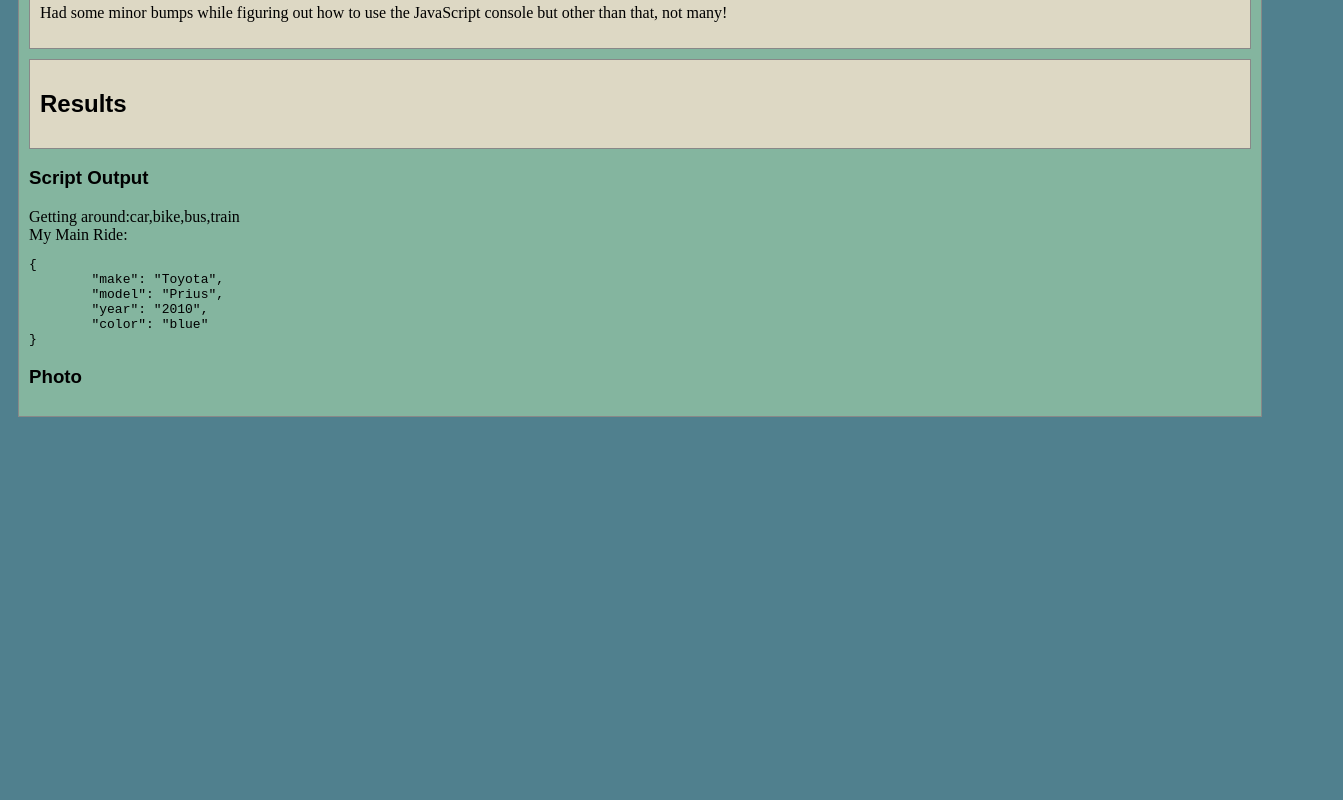
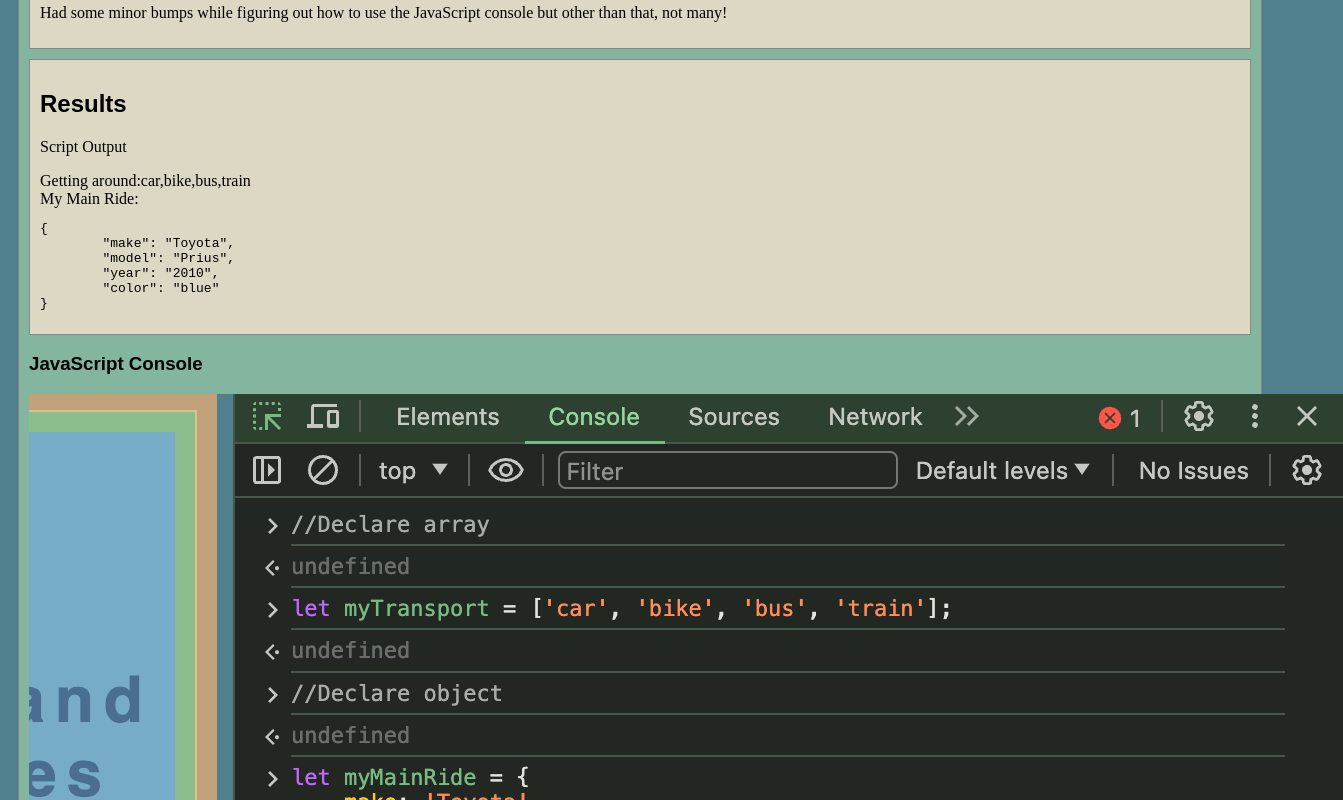
Before and after one commit to angieflum/art101, a plain HTML site: page lab6/index.html in a window 1280 px wide. Shown: the part 320-1120 px from the top of the page, 1343 px wide, since content can reach past the window. Before the commit the page ends 800 px from the top, so only its background shows below. Drawn offline with nearby package versions, Linux system fonts and the light colour scheme.

Commit message:
Update index.html

```diff
--- a/lab6/index.html
+++ b/lab6/index.html
@@ -29,10 +29,9 @@
 
 			<div class="minor-section">
 					<h2>Results</h2>
-					</div>
-						<h3>Script Output</h3>
+					<p>Script Output</p>
 						<script src="js/lab.js"></script>
 				</div>
-				<div>
-					<h3>Photo</h3>
-					<img src="img/javascript-console.png"
+			</div>
+					<h3>JavaScript Console</h3>
+					<img id="screenshot" src="./img/javascript-console.png">
```
